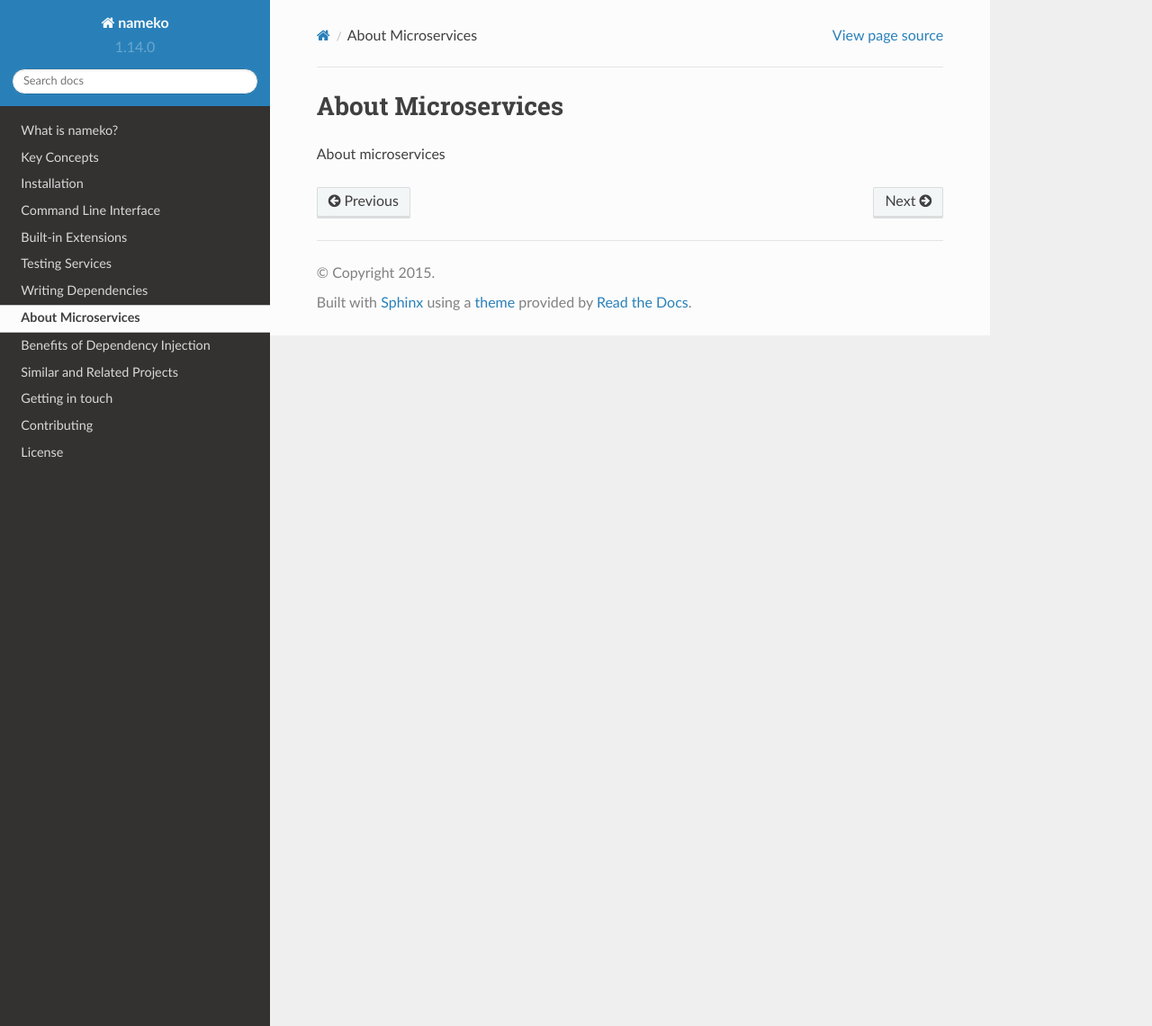
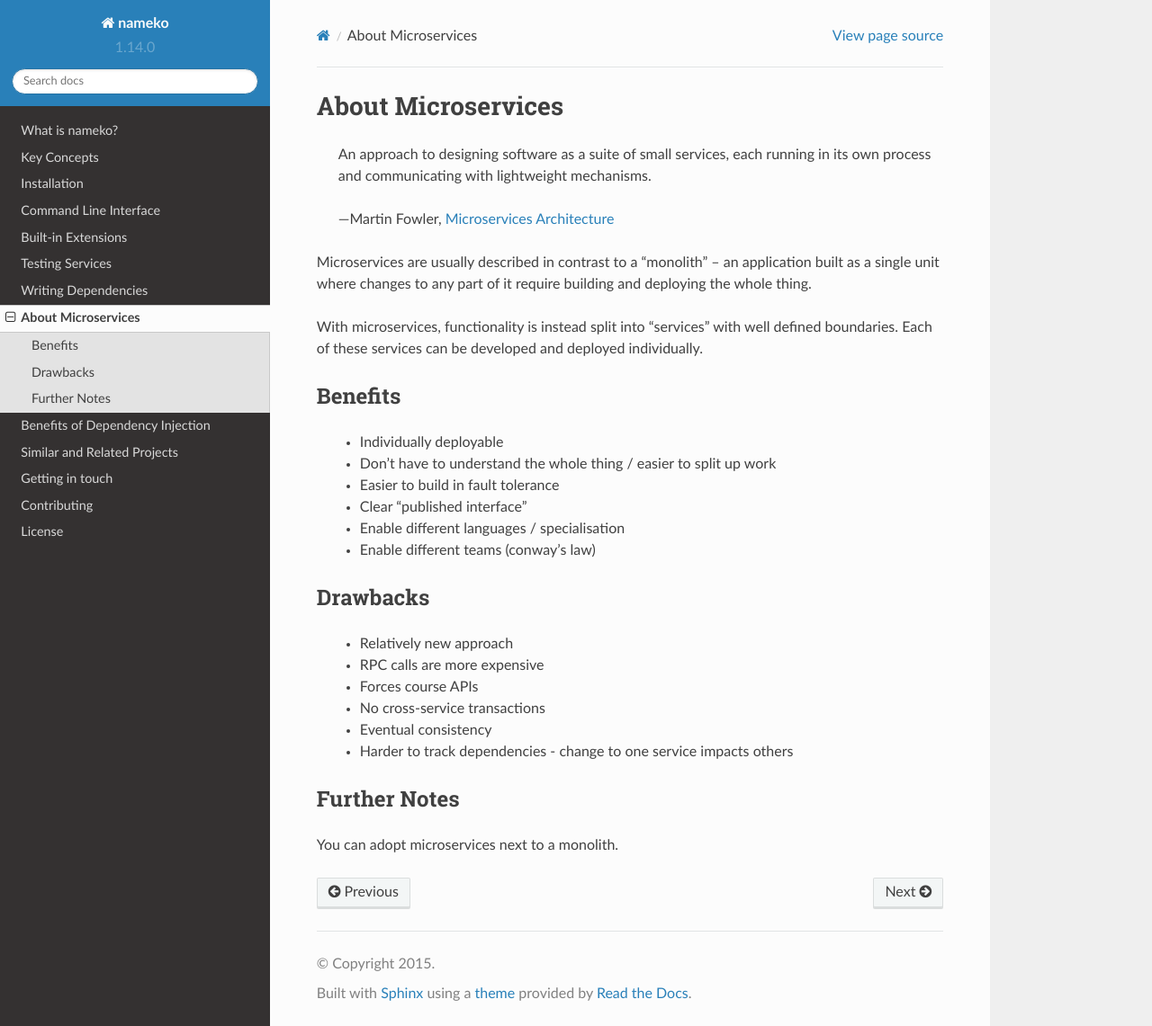
Before and after one commit to nameko/nameko, a Sphinx documentation site: the page built from docs/about_microservices.rst, in a window 1280 px wide and 1141 px high. Shown: the whole window at 90% size. Built offline with Sphinx 7.4.7 and the Read the Docs theme 2.0.0, drawn with Linux system fonts in a browser that asks for light colours.

```diff
--- a/dev_requirements.txt
+++ b/dev_requirements.txt
@@ -5,6 +5,7 @@
 flake8==2.1.0
 mccabe==0.3
 pep8==1.6.1
+pyenchant==1.6.6
 pyflakes==0.8.1
 pylint==1.0.0
 pytest==2.4.2
--- a/docs/about_microservices.rst
+++ b/docs/about_microservices.rst
@@ -1,4 +1,35 @@
 About Microservices
 ===================
 
-About microservices
+    An approach to designing software as a suite of small services, each running in its own process and communicating with lightweight mechanisms.
+
+    -- Martin Fowler, `Microservices Architecture <http://martinfowler.com/articles/microservices.html>`_
+
+Microservices are usually described in contrast to a "monolith" -- an application built as a single unit where changes to any part of it require building and deploying the whole thing.
+
+With microservices, functionality is instead split into "services" with well defined boundaries. Each of these services can be developed and deployed individually.
+
+Benefits
+--------
+
+    * Individually deployable
+    * Don't have to understand the whole thing / easier to split up work
+    * Easier to build in fault tolerance
+    * Clear "published interface"
+    * Enable different languages / specialisation
+    * Enable different teams (conway's law)
+
+Drawbacks
+---------
+
+    * Relatively new approach
+    * RPC calls are more expensive
+    * Forces course APIs
+    * No cross-service transactions
+    * Eventual consistency
+    * Harder to track dependencies - change to one service impacts others
+
+Further Notes
+-------------
+
+You can adopt microservices next to a monolith.
```
